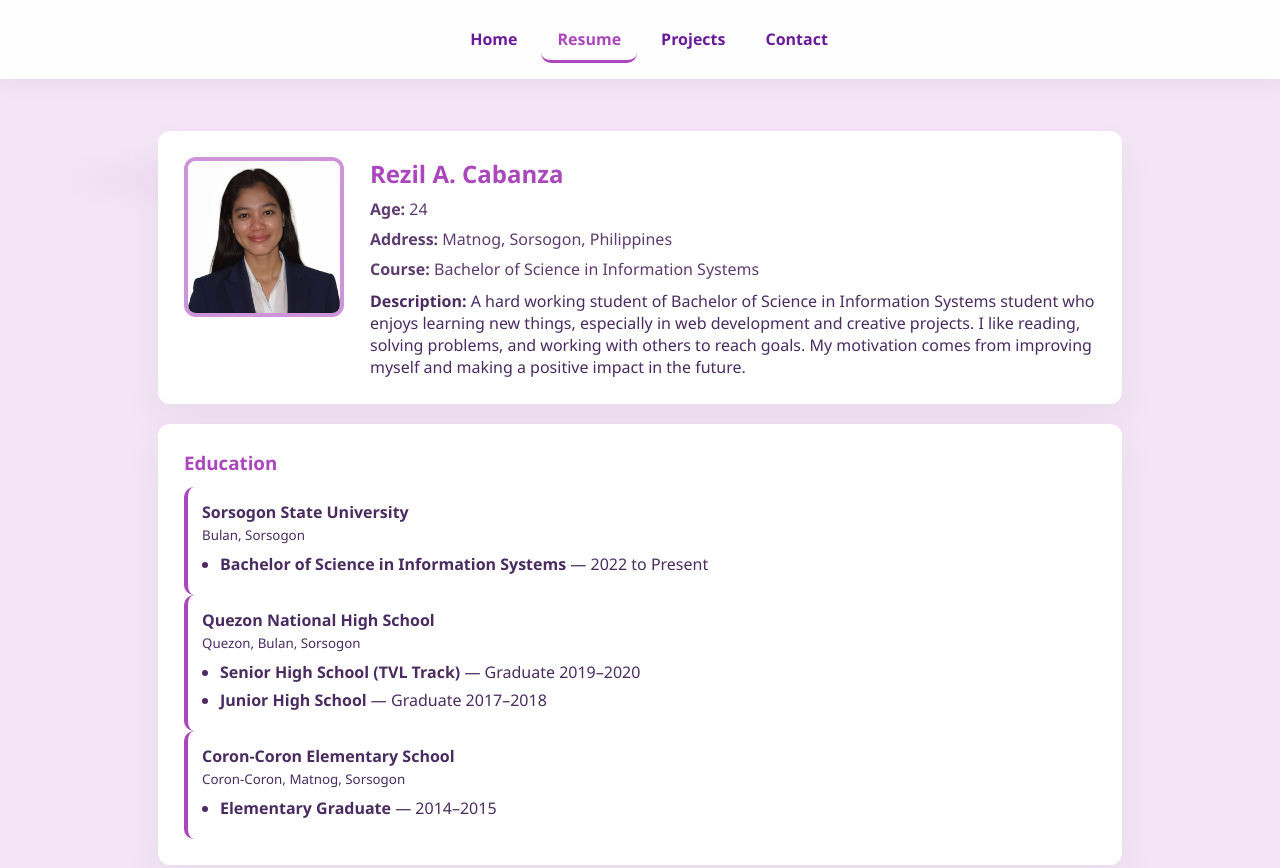
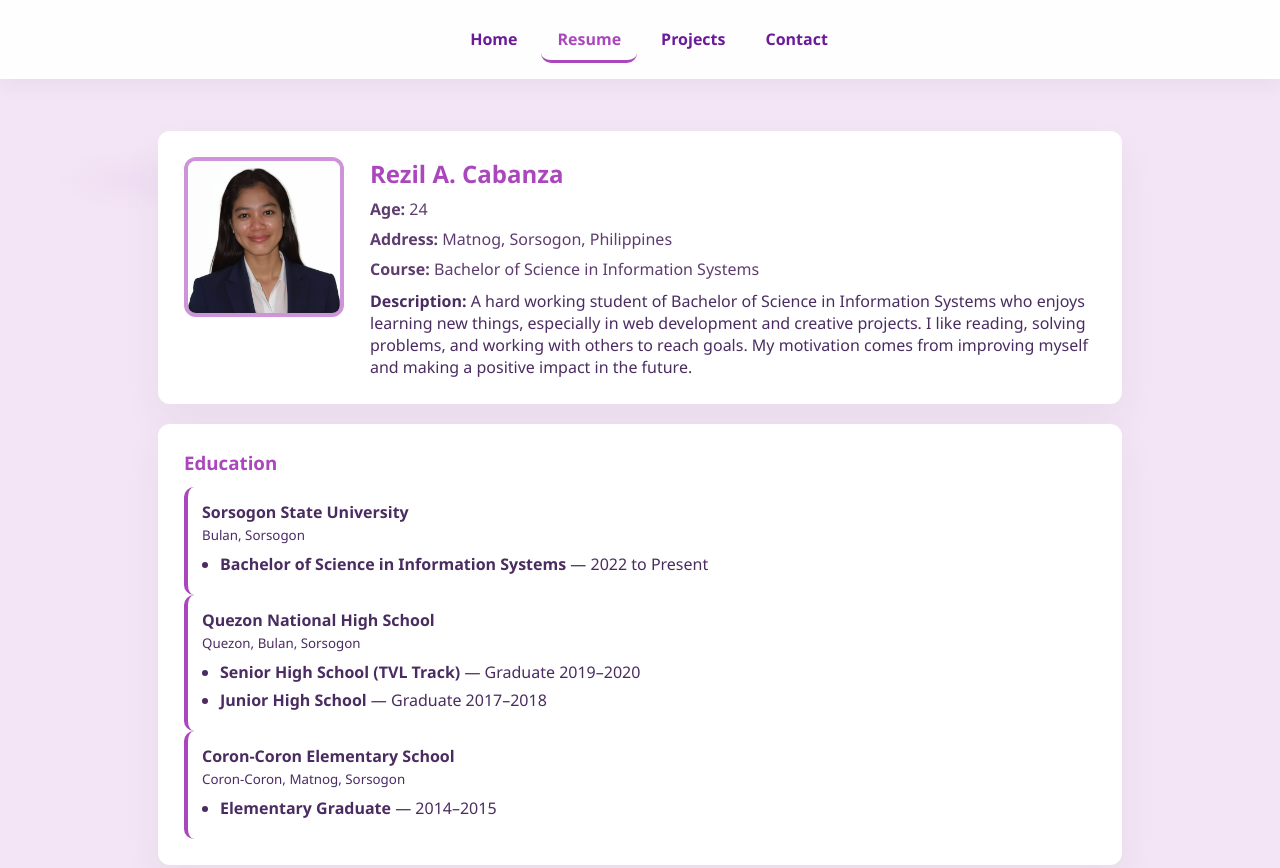
Before and after one commit to Ezil17/PORTFOLIO, a plain HTML site: page resume.html in a window 1280 px wide. Shown: the top 868 px of the page. Drawn offline with Linux system fonts and the light colour scheme.

Commit message:
Update resume.html

```diff
--- a/resume.html
+++ b/resume.html
@@ -97,7 +97,7 @@
             <div><strong>Address:</strong> Matnog, Sorsogon, Philippines</div>
             <div><strong>Course:</strong> Bachelor of Science in Information Systems</div>
           </div>
-          <p class="desc"><strong>Description:</strong> A hard working student of Bachelor of Science in  Information Systems student who enjoys learning new things, especially in web development and creative projects. I like reading, solving problems, and working with others to reach goals. My motivation comes from improving myself and making a positive impact in the future.</p>
+          <p class="desc"><strong>Description:</strong> A hard working student of Bachelor of Science in  Information Systems who enjoys learning new things, especially in web development and creative projects. I like reading, solving problems, and working with others to reach goals. My motivation comes from improving myself and making a positive impact in the future.</p>
       </section>
     </article>
 
```
